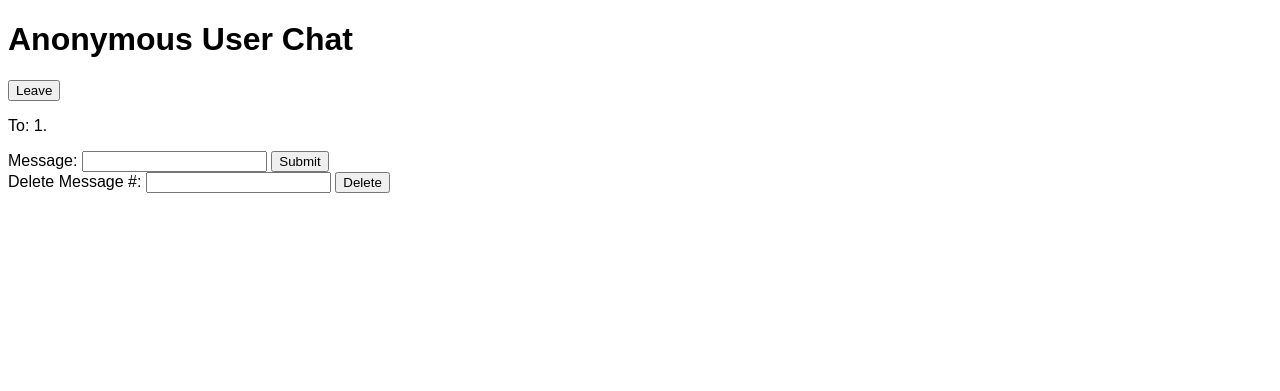
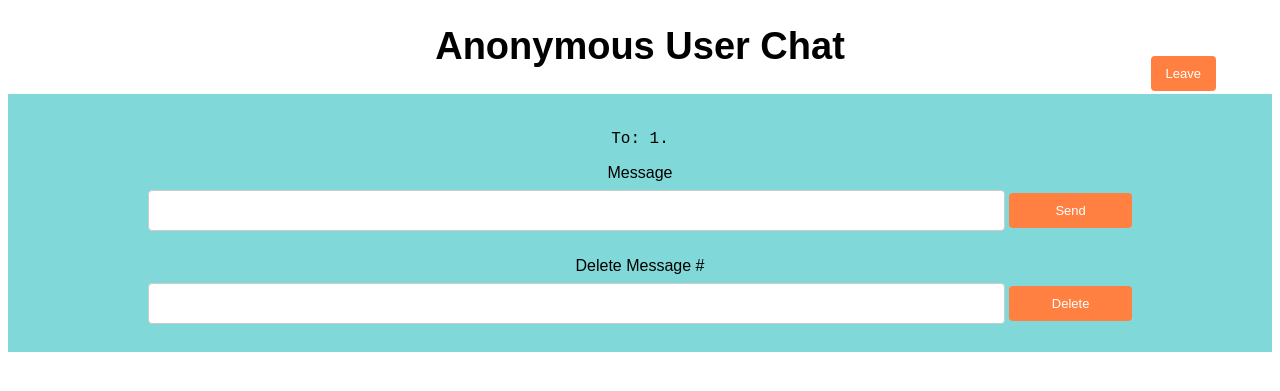
Before and after one commit to shagun26/CustomerSupportSystem, a PHP site: page /anonMain.php in a window 1280 px wide. Shown: the top 391 px of the page. Run offline with PHP 8.4, Linux system fonts and the light colour scheme; the visitor is signed in with stand-in values (Sample User, id 1); data that the repository does not hold is empty.

Commit message:
Added styling to some pages

```diff
--- a/anonMain.php
+++ b/anonMain.php
@@ -14,25 +14,30 @@
     <script src="main.js"></script>
 </head>
 <body>
-    <h1>Anonymous User Chat</h1>
-
+    <h1 id="login2">Anonymous User Chat</h1>
+    <div class="loginPage">
     <form action="" method="POST">
-        <input type="submit" name="leave" id="leave" value="Leave">
+        <input class="annoLeave" type="submit" name="leave" id="leave" value="Leave">
     </form>
 
 
     <form action="" method="POST">
-        <p>To: <?php echo "$helper"; ?>.</p>
-        <label for="message">Message: </label>
-        <input type="text" name="message" id="message">
-        <input type="submit" name="submit" id="submit" onclick="return messageCheckAnon();">
+        <p class="annoSetup">To: <?php echo "$helper"; ?>.</p>
+        <div class="annoMainPage">
+        <label for="message">Message</label>
+        <br />
+        <input type="text" class="annoInput" name="message" id="message">
+        <input type="submit" class="annoSubmit" name="submit" id="submit" value = "Send" onclick="return messageCheckAnon();">
+        </div>
     </form>
-
+    <br />
     <form action="" method="POST">
-        <label for="deleteID">Delete Message #: </label>
-        <input type="number" name="deleteID" pattern="[0-9]">
-
-        <input type="submit" name="delete" value="Delete">
+        <div class="annoMainPage">
+        <label for="deleteID">Delete Message # </label>
+        <br />
+        <input type="number" class="annoInput" name="deleteID" pattern="[0-9]">
+        <input type="submit" class="annoSubmit" name="delete" value="Delete">
+        </div>
     </form>
 
 
@@ -55,7 +60,7 @@ require_once("connect-db.php");
         $sql = "DELETE FROM `messages` WHERE `mid`='$id' AND `to`='$username'";
         if ($result = mysqli_query($dbLocalhost, $sql))
         {
-            echo "<p>Message deleted.</p>";
+            echo "<p class='annoSetup'>Message deleted.</p>";
         }
         else
         {
@@ -72,8 +77,8 @@ require_once("connect-db.php");
         // List the messages.
         while ($row = mysqli_fetch_row($result))
         {
-            echo "<p>ID: $row[0]    From: $row[1]   To: $row[2]</p>";
-            echo "<p>Message: $row[3]</p>";
+            echo "<p class='annoSetup'>ID: $row[0]  <br />  From: $row[1]  <br />  To: $row[2]</p>";
+            echo "<p class='annoSetup'>Message: $row[3]</p>";
             echo "<br>";
         }
     }
@@ -150,5 +155,6 @@ if (isset($_POST["submit"]))
             }
         }
     ?>
+    </div>
 </body>
 </html>
--- a/login.php
+++ b/login.php
@@ -70,9 +70,9 @@
 
 	<hr class="line">
 
-	<a href="./register.php">Register</a>
+	<a href="./register.php"><button class="loginSubmit">Register</button></a>
 	<br/>
-	<a href="./mainPage.html">Back to Main Page</a>
+	<a href="./mainPage.html"><button class="loginSubmit">Back to Main Page</button></a>
 </body>
 
 </html>
--- a/mainPage.html
+++ b/mainPage.html
@@ -1,7 +1,8 @@
 <html>
 <head>
+    <meta name="viewport" content="width=device-width, initial-scale=1">
+    <link rel="stylesheet" type="text/css" media="screen" href="style.css" />
     <title>Main Page</title>
-    <link rel="stylesheet" type="text/css" href="./style.css">
 </head>
 <body>
     <form action="" method="post">
--- a/register.php
+++ b/register.php
@@ -65,8 +65,8 @@
         ?>
 
         <hr class="line">
-        <a href="./login.php">Login</a>
+        <a href="./login.php"><button class="loginSubmit">Login</button></a>
         <br/>
-        <a href="./mainPage.html">Back to Main Page</a>
+        <a href="./mainPage.html"><button class="loginSubmit">Back to Main Page</button></a>
 </body>
 </html>
--- a/style.css
+++ b/style.css
@@ -32,9 +32,7 @@ a {
    font-size: 13px;
 
 }
-.loginSubmit :hover {
-   background-color: #87cefa;
-}
+
 #ls{
    width: 100%;
    background-color: white;
@@ -63,7 +61,7 @@ hr {
 .question{
     font-size: 28px;
     text-align: center;
-    color: #DFDCE3
+    color: #DFDCE3;
 }
 #mainPageBut{
     width: 50%;
@@ -138,3 +136,62 @@ hr {
 .filler {
 	height: 5vh;
 }
+
+.annoUserPage {
+    background-color: #81D8D8;
+}
+.annoSetup {
+    font-family: 'Courier New', Courier, monospace;
+}
+.note {
+    font-family: 'Courier New', Courier, monospace;
+    color:#f78733;
+    font-size: 14px;
+
+}
+.annoLeave {
+
+    position: absolute;
+    top: 6%;
+    right: 5%;
+    background-color: #ff8040;
+    color: white;
+    padding: 10px 15px;
+    margin: 8px 0;
+    border: none;
+    border-radius: 4px;
+    cursor: pointer;
+    font-size: 13px;
+
+}
+
+.annoInput {
+    width: 70%;
+    padding: 12px 20px;
+    margin: 8px 0;
+    display: inline-block;
+    border: 1px solid #ccc;
+    border-radius: 4px;
+    box-sizing: border-box;
+}
+
+.annoSubmit {
+    width: 10%;
+    background-color: #ff8040;
+    color: white;
+    padding: 10px 15px;
+    margin: 8px 0;
+    border: none;
+    border-radius: 4px;
+    cursor: pointer;
+    font-size: 13px;
+}
+
+.annoMainPage {
+    text-align: center;
+
+}
+
+.listF {
+    font-family: 'Gill Sans', 'Gill Sans MT', Calibri, 'Trebuchet MS', sans-serif;
+}
```
Also changed, not shown: anonSetup.php (+10 -5 lines), inbox.php (+12 -8 lines), list.php (+6 -4 lines), newMessage.php (+17 -6 lines), transfer.php (+10 -4 lines).
